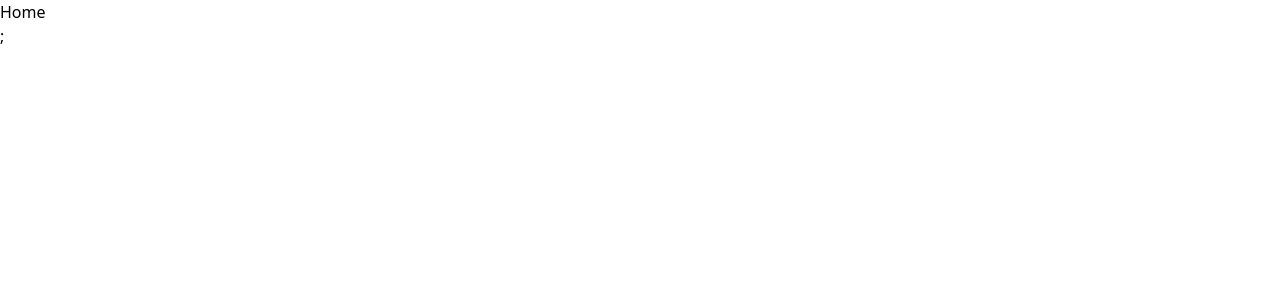
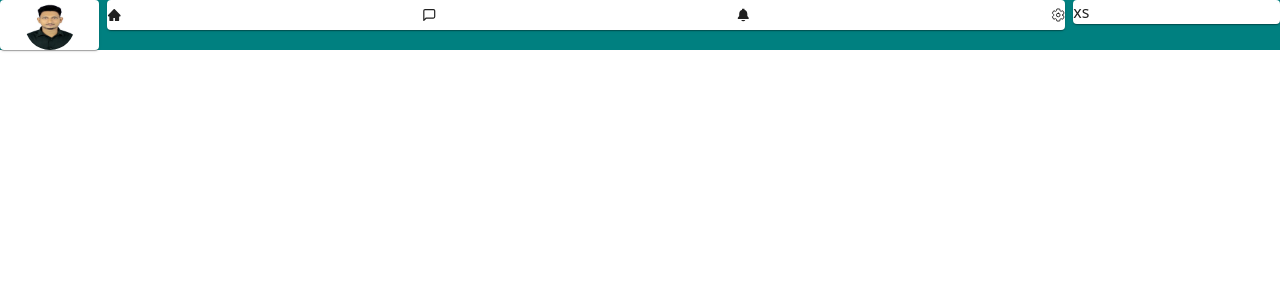
Before and after one commit to mahmudashif/Chatting-Application, a React (Vite) app: page /home in a window 1280 px wide. Shown: the top 300 px of the page. Built offline with nearby package versions, Linux system fonts and the light colour scheme.

Commit message:
navbar trying

```diff
--- a/src/App.jsx
+++ b/src/App.jsx
@@ -23,7 +23,7 @@ function App() {
   return (
     <>
     <ToastContainer />
-  <RouterProvider router={router} />;
+  <RouterProvider router={router} />
     </>
   )
 }
--- a/src/Pages/Home.jsx
+++ b/src/Pages/Home.jsx
@@ -1,9 +1,42 @@
-import React from 'react'
+import * as React from "react";
+import { styled } from "@mui/material/styles";
+import Box from "@mui/material/Box";
+import Paper from "@mui/material/Paper";
+import Grid from "@mui/material/Grid";
+import profilePic from "../assets/profilePic.jpg";
+import { AiFillHome } from "react-icons/ai";
+import { FiMessageSquare } from "react-icons/fi";
+import { IoNotificationsSharp } from "react-icons/io5";
+import { IoSettingsOutline } from "react-icons/io5";
 
-const Home = () => {
+const Item = styled(Paper)(({  }) => ({
+}));
+
+export default function AutoGrid() {
   return (
-    <div>Home</div>
-  )
+    <Box className="boxName">
+      <Grid container spacing={1}>
+        <Grid item xs className="lsdkfjl">
+          <Item>
+            <img className="profilePicture" src={profilePic} alt="" />
+          </Item>
+        </Grid>
+
+        <Grid item xs={9}>
+          <Item>
+            <div className="navItem">
+            <AiFillHome className="navItems" />
+            <FiMessageSquare className="navItems" />
+            <IoNotificationsSharp className="navItems" />
+            <IoSettingsOutline className="navItems" />
+            </div>
+          </Item>
+        </Grid>
+
+        <Grid item xs={2}>
+          <Item>xs</Item>
+        </Grid>
+      </Grid>
+    </Box>
+  );
 }
-
-export default Home
--- a/src/Pages/Login.jsx
+++ b/src/Pages/Login.jsx
@@ -7,9 +7,12 @@ import Button from "@mui/material/Button";
 import Alert from "@mui/material/Alert";
 import { FcGoogle } from "react-icons/fc";
 import { ColorRing } from "react-loader-spinner";
+import { getAuth, signInWithEmailAndPassword } from "firebase/auth";
+import { useNavigate } from "react-router-dom";
 
 const Registration = () => {
   let [loading, setLoading] = useState(false);
+  const auth = getAuth();
 
   let [registerData, setRegisterData] = useState({
     email: "",
@@ -20,6 +23,8 @@ const Registration = () => {
     email: "",
     password: "",
   });
+
+  let navigate = useNavigate();
 
   let handleChange = (e) => {
     setRegisterData({ ...registerData, [e.target.name]: e.target.value });
@@ -35,12 +40,28 @@ const Registration = () => {
       setRegisterError({ ...registerError, email: "Email Required" });
     } else if (!registerData.password) {
       setRegisterError({ ...registerError, password: "Password Required" });
+    } else {
+      setLoading(true);
+      signInWithEmailAndPassword(
+        auth,
+        registerData.email,
+        registerData.password
+      )
+        .then((userCredential) => {
+          setLoading(false);
+          const user = userCredential.user;
+          navigate("/home")
+        })
+        .catch((error) => {
+          setLoading(false);
+          const errorMessage = error.message;
+        });
     }
   };
-
+  console.log(loading);
   return (
     <Grid container>
-      <Grid h1 xs={6}>
+      <Grid xs={6}>
         <h1 className="pt-[225px] pl-[190px] font-bold text-[34.4px] text-[#11175D]">
           Login to your account!
         </h1>
@@ -74,12 +95,12 @@ const Registration = () => {
           )}
         </div>
         <div className="pt-[33px] pl-[193px]">
-          {!ColorRing &&
+          {!loading && (
             <Button onClick={handleSubmit} variant="contained" size="large">
               Login to Continue
             </Button>
-          }
-            {ColorRing &&
+          )}
+          {loading && (
             <div className="loader">
               <ColorRing
                 visible={true}
@@ -91,7 +112,7 @@ const Registration = () => {
                 colors={["#e15b64", "#f47e60", "#f8b26a", "#abbd81", "#849b87"]}
               />
             </div>
-        }
+          )}
         </div>
         <div className="font-bold text-[13.34px] pt-8 pl-[193px]">
           <p>
@@ -100,7 +121,7 @@ const Registration = () => {
           </p>
         </div>
       </Grid>
-      <Grid h1 xs={6}>
+      <Grid xs={6}>
         <Images
           src={registrationImg}
           alt="how are you bhai?"
--- a/src/Pages/Registration.jsx
+++ b/src/Pages/Registration.jsx
@@ -5,9 +5,14 @@ import registrationImg from "../assets/registrationImage.png";
 import TextField from "@mui/material/TextField";
 import Button from "@mui/material/Button";
 import Alert from "@mui/material/Alert";
-import { getAuth, createUserWithEmailAndPassword,sendEmailVerification  } from "firebase/auth";
+import {
+  getAuth,
+  createUserWithEmailAndPassword,
+  sendEmailVerification,
+} from "firebase/auth";
 import { RotatingTriangles } from "react-loader-spinner";
-import { toast } from 'react-toastify';
+import { toast } from "react-toastify";
+import { useNavigate } from "react-router-dom";
 
 const Registration = () => {
   const auth = getAuth();
@@ -23,6 +28,7 @@ const Registration = () => {
     name: "",
     password: "",
   });
+  let navigate = useNavigate();
 
   let [loading, setLoading] = useState(false);
 
@@ -60,22 +66,20 @@ const Registration = () => {
       )
         .then((userCredential) => {
           setLoading(false);
-          sendEmailVerification(auth.currentUser)
-  .then(() => {
-    // Email verification sent!
-    // ...
-  });
-          // toast("Please Check your mail")
-          toast('Please Check your mail')
-          // Signed up
-          // const user = userCredential.user;
-          // ...
+          sendEmailVerification(auth.currentUser).then(() => {
+            navigate("/login");
+            toast("Please Check your mail");
+            console.log("hoise");
+          })
+          .catch((error)=>{
+
+          });
         })
         .catch((error) => {
           setLoading(false);
           const errorCode = error.code;
           const errorMessage = error.message;
-          // ..
+          console.log("hoy nai");
         });
     }
   };
--- a/src/index.css
+++ b/src/index.css
@@ -32,3 +32,31 @@
     margin-left: 193px !important;
     margin-top: 20px !important;
 }
+
+
+/* -----------css for login part end----------- */
+
+/* -----------css for home page---------- */
+
+.profilePicture{
+    height: 50px;
+    width: 50px;
+    margin: auto;
+    border-radius: 50%;
+}
+
+.navItem{
+    display: flex;
+    justify-content: center;
+    gap: 300px;
+}
+
+.navItems{
+    height: 30px;
+    width: 30px;
+    align-items: center;
+}
+
+.boxName{
+    background-color: teal;
+}
```
Also changed, not shown: src/assets/profilePic.jpg (added). Lines whose indentation alone changed are shown as unchanged.
